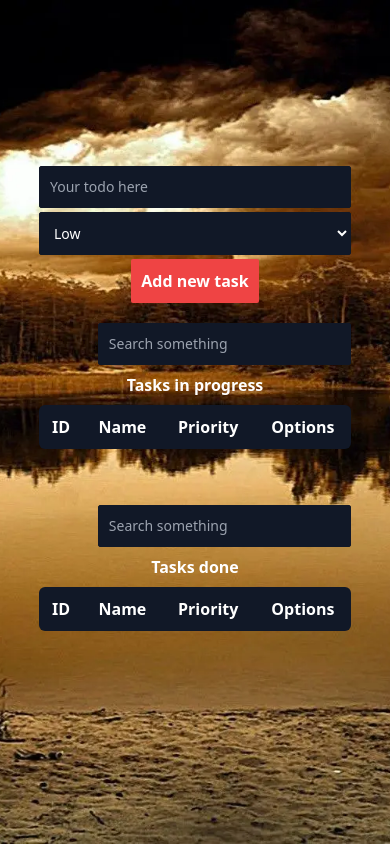
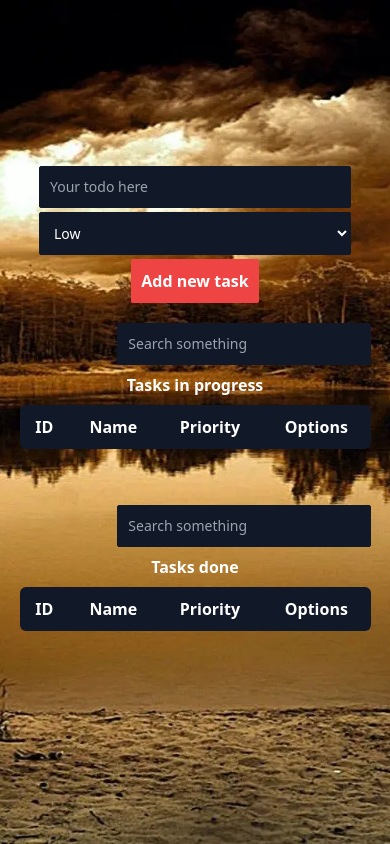
Before and after one commit to pgabriel02/todoapp, a Next.js app: page / in a window 390 px wide. Built offline with nearby package versions, Linux system fonts and the light colour scheme.

Commit message:
change: Now on mobile container width is 90%

```diff
--- a/components/Tasks.tsx
+++ b/components/Tasks.tsx
@@ -24,7 +24,7 @@ const TasksContainer = ({tasks, handleDelete, handleMark, handleEdit}: Props) =>
         setTotalPage2(Math.ceil(tasks?.filter(t => t.done && t.name.toLowerCase().includes(search2.toLowerCase())).length/10))
     }, [tasks])
     return (
-        <div className='mt-5 flex w-[80%] mx-auto flex-col gap-2 justify-center items-center md:justify-start md:items-start'>
+        <div className='mt-5 flex w-[90%] mx-auto flex-col gap-2 justify-center items-center md:justify-start md:items-start'>
             <div className='ml-auto'>
                 <input onChange={(e) => {
                     setSearch1(e.target?.value)
--- a/styles/globals.css
+++ b/styles/globals.css
@@ -33,3 +33,14 @@ td, th {
     padding: 2px;
   }
 }
+
+
+::-webkit-scrollbar-thumb, ::-webkit-scrollbar-thumb:hover {
+  background: rgb(17,24,39);
+}
+::-webkit-scrollbar-track {
+  background: #666;
+}
+::-webkit-scrollbar {
+  width: 5px;
+}
```
